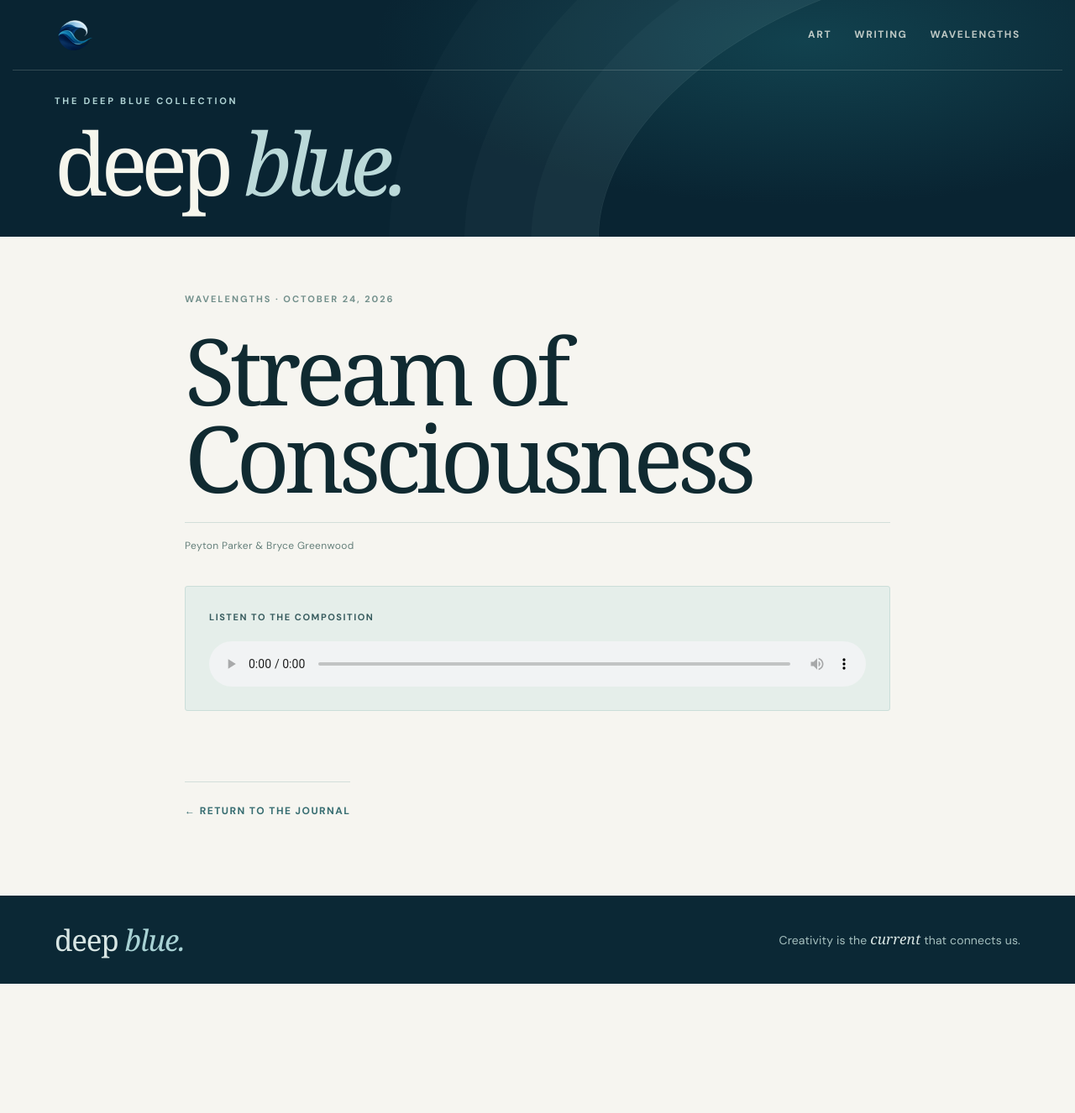
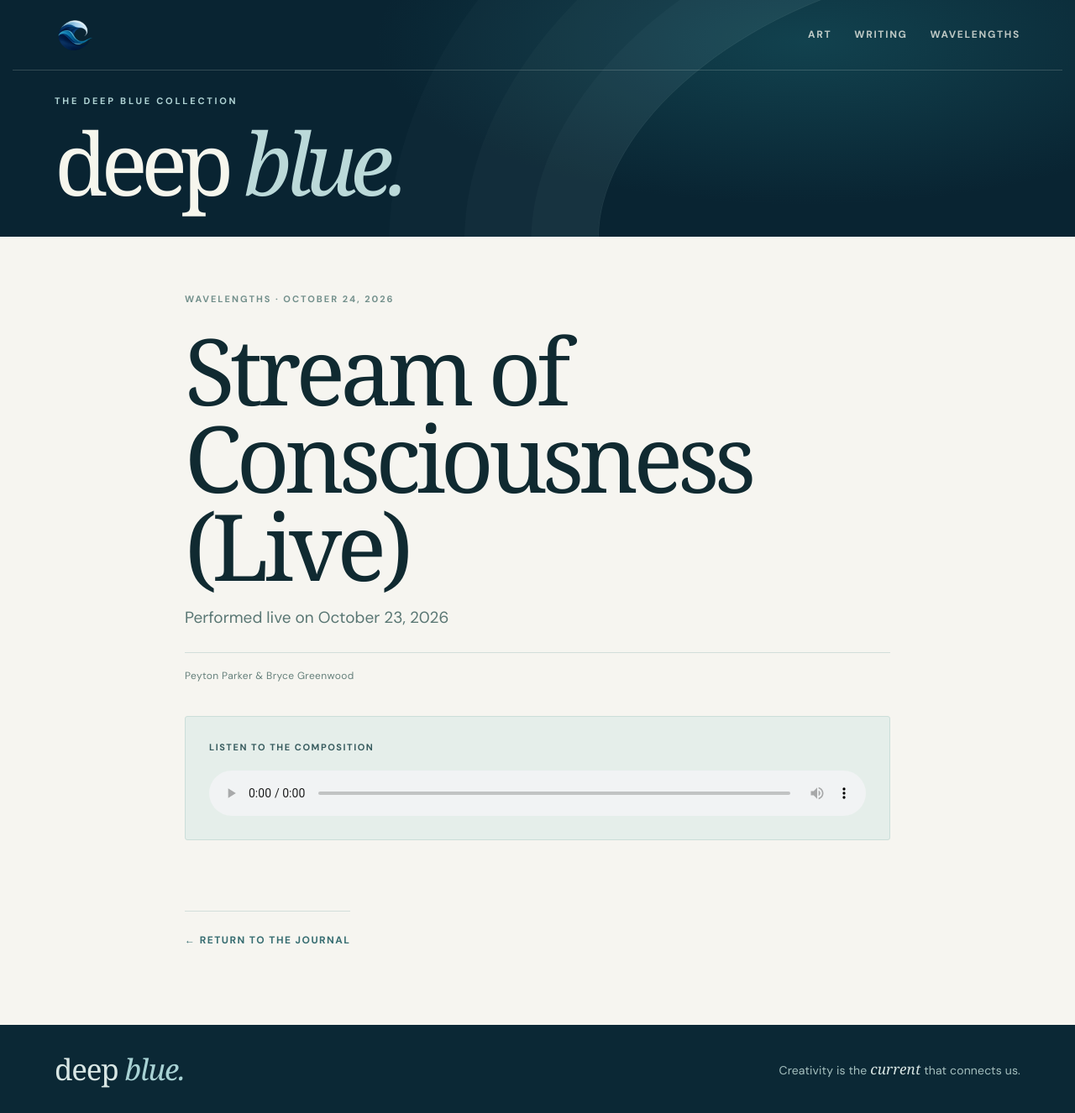
Before and after one commit to egentler/deep-blue, a Jekyll site: the page built from _posts/2026-10-25-stream-of-consciousness.md, in a window 1280 px wide. Shown: the whole page at 84% size. Built offline with Jekyll 4.4.1, drawn with Linux system fonts in a browser that asks for light colours; some web fonts are replaced; before the commit the page ends 1172 px from its top, so only the background shows below that.

Commit message:
Update _posts/2026-10-25-stream-of-consciousness.md (via Pages CMS)

```diff
--- a/_posts/2026-10-25-stream-of-consciousness.md
+++ b/_posts/2026-10-25-stream-of-consciousness.md
@@ -1,10 +1,11 @@
 ---
-title: Stream of Consciousness
+title: Stream of Consciousness (Live)
 date: 2026-10-24
 category: Wavelengths
 audio_file: /assets/uploads/Stream of Consciousness.mp3
 published: true
 author: Peyton Parker & Bryce Greenwood
+summary: Performed live on October 23, 2026
 show_cover_in_series: true
 sample: false
 ---
```
